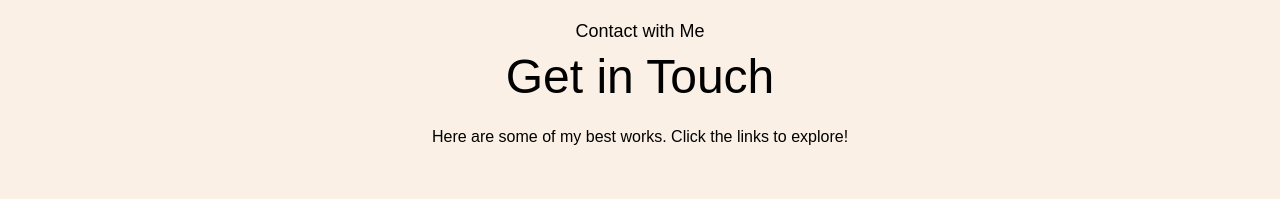
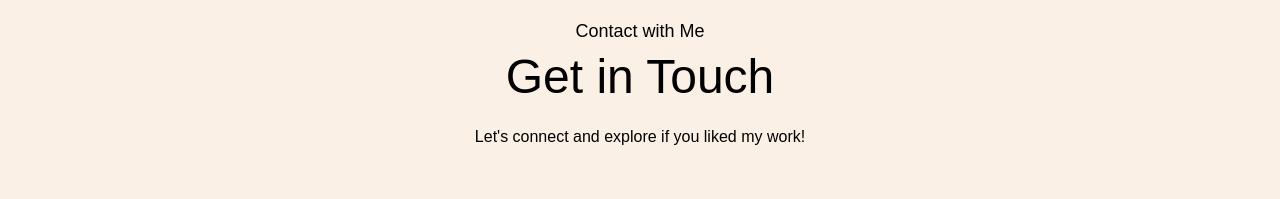
Before and after one commit to triggereddown/portfolio1, a Next.js app: page / in a window 1280 px wide. Shown: the part 4060-4259 px from the top of the page. Built offline with nearby package versions, Linux system fonts and the light colour scheme; a web font is replaced by a local one.

Commit message:
Fixed a typo in the portfolio

```diff
--- a/components/Contact.jsx
+++ b/components/Contact.jsx
@@ -35,7 +35,7 @@ const Contact = () => {
       <h4 className="text-center mb-2 text-lg font-ovo">Contact with Me</h4>
       <h2 className="text-center text-5xl font-ovo">Get in Touch</h2>
       <p className="text-center max-w-2xl mx-auto mt-5 mb-12 font-ovo">
-        Here are some of my best works. Click the links to explore!
+        Let's connect and explore if you liked my work!
       </p>
       <form onSubmit={onSubmit} className="max-w-2xl mx-auto">
         <div className="grid grid-cols-auto gap-6 mt-10 mb-8  ">
```
